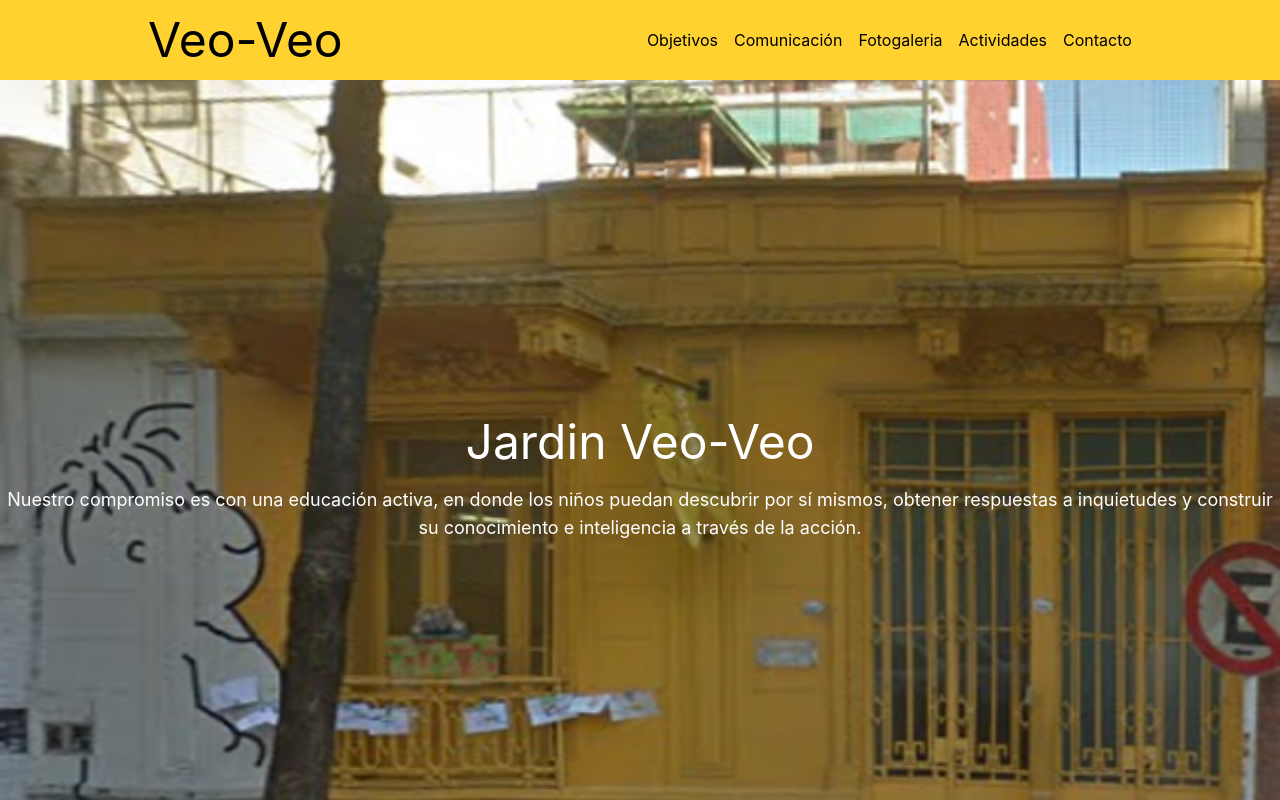
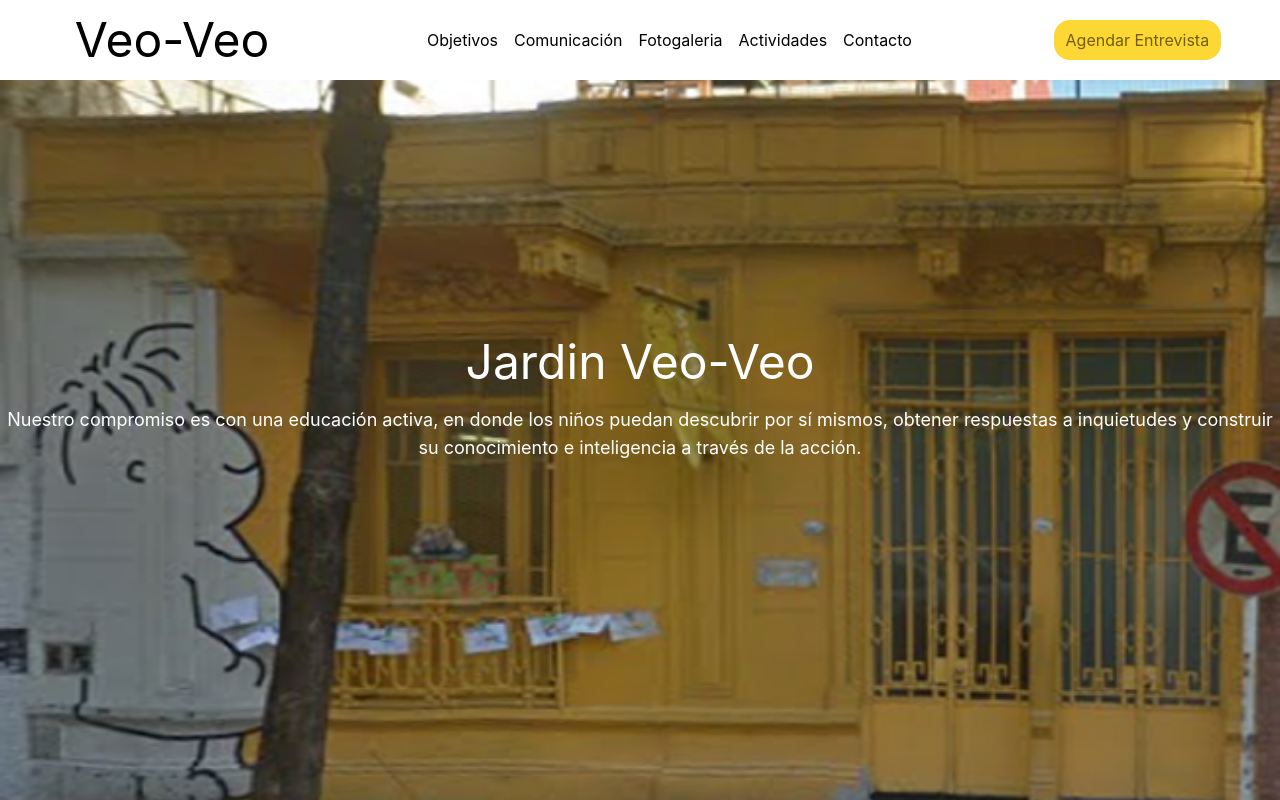
Before and after one commit to CasJuan/veoveo-jardin, a React (Vite) app: page / in a window 1280 px wide. Shown: the top 800 px of the page. Built offline with nearby package versions, Linux system fonts and the light colour scheme.

Commit message:
commit con tailwind y componentes

```diff
--- a/package.json
+++ b/package.json
@@ -11,6 +11,7 @@
   },
   "dependencies": {
     "@tailwindcss/vite": "^4.2.2",
+    "lucide-react": "^1.7.0",
     "react": "^19.2.4",
     "react-dom": "^19.2.4",
     "tailwindcss": "^4.2.2"
--- a/src/components/NavBar.jsx
+++ b/src/components/NavBar.jsx
@@ -3,7 +3,7 @@
 export const NavBar = () => {
   return (
     <>
-        <divs className="flex flex-row justify-around items-center gap-2 bg-amber-300">
+        <div className="w-full flex flex-row justify-around items-center gap-2 bg-white fixed">
             <h1 className="text-5xl m-2 p-2">Veo-Veo</h1>
             <ul className="flex flex-row justify-center items-center gap-4 m-2 p-2">
                 <li className="cursor-pointer">Objetivos</li>
@@ -12,7 +12,8 @@ export const NavBar = () => {
                 <li className="cursor-pointer">Actividades</li>
                 <li className="cursor-pointer">Contacto</li>
             </ul>
-        </divs>
+            <button className="bg-[#FDD835] text-[#715E00] px-3 py-2 rounded-2xl">Agendar Entrevista</button>
+        </div>
     </>
   )
 }
```
Also changed, not shown: 1 other file (tests, documents, lock files or other folders).
